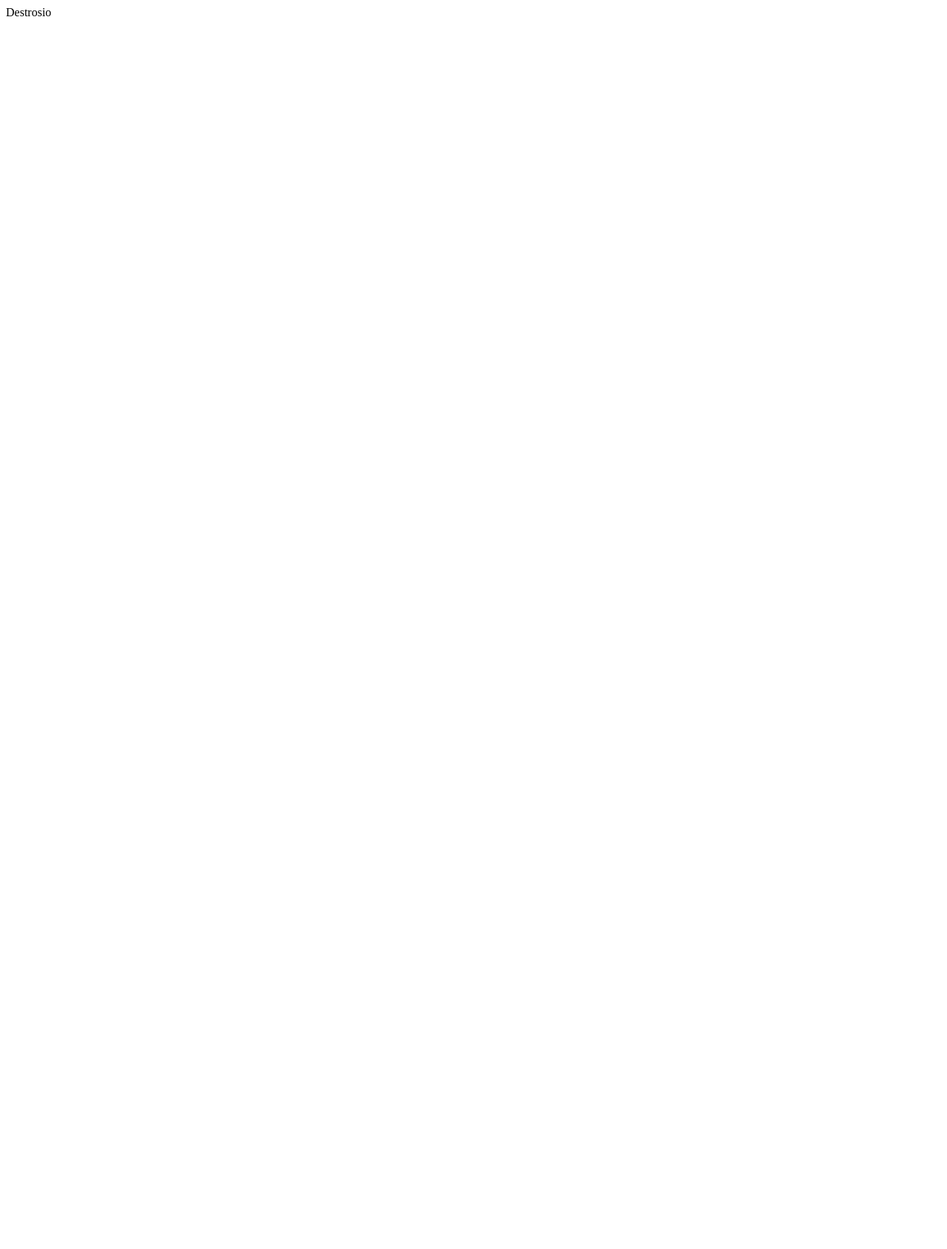
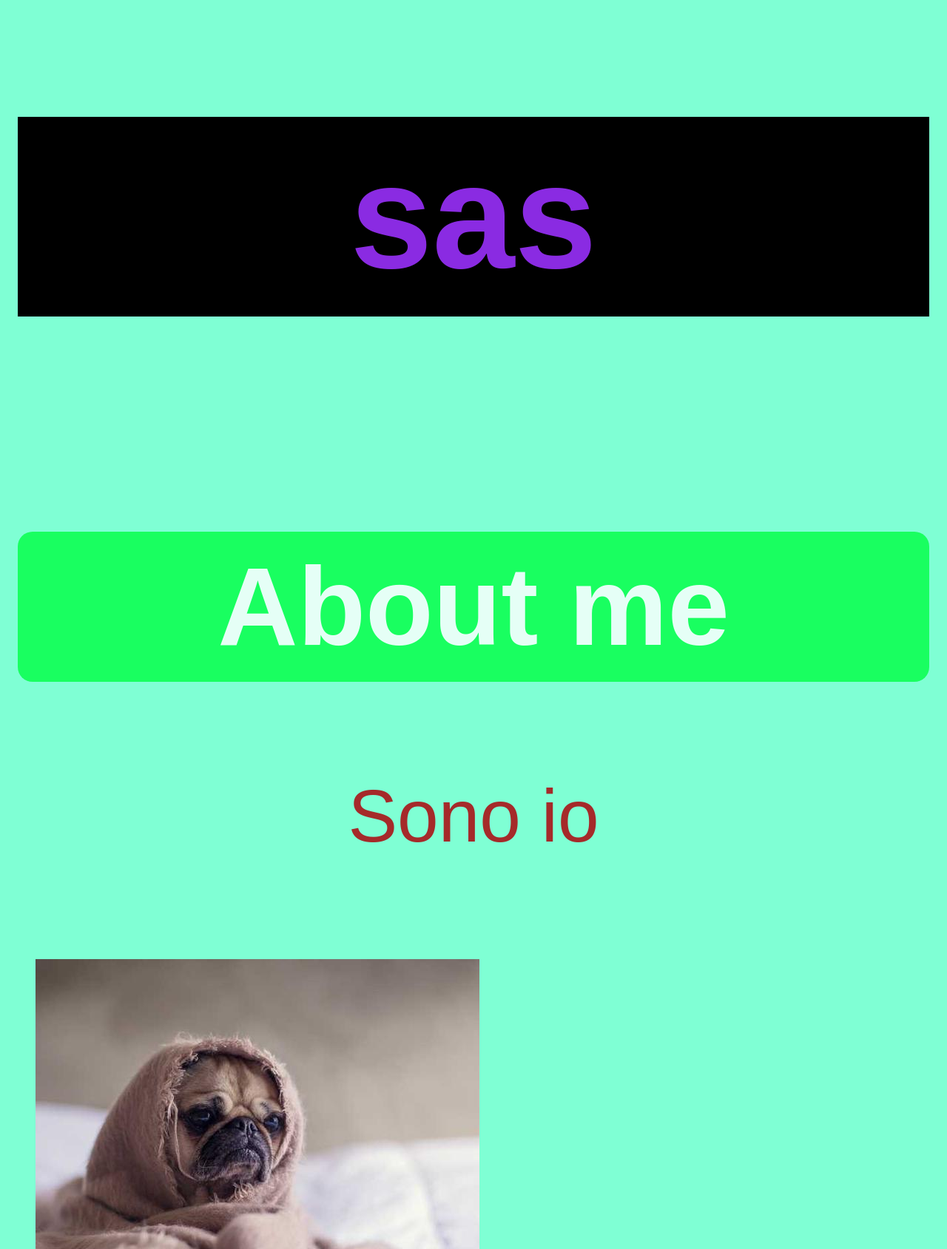
Before and after one commit to FedericoRinaldiISIA/MD, a plain HTML site: page index.html in a window 1280 px wide. Shown: the top 1689 px of the page at 74% size. Before the commit the page ends 800 px from the top, so only its background shows below. Drawn offline with Linux system fonts and the light colour scheme.

Commit message:
LEZIONE 2 HTML CSS

```diff
--- /dev/null
+++ b/Vendor/reset.css
@@ -0,0 +1,54 @@
+/* 1. Use a more-intuitive box-sizing model */
+*, *::before, *::after {
+  box-sizing: border-box;
+}
+
+/* 2. Remove default margin */
+* {
+  margin: 0;
+}
+
+/* 3. Enable keyword animations */
+@media (prefers-reduced-motion: no-preference) {
+  html {
+    interpolate-size: allow-keywords;
+  }
+}
+
+body {
+  /* 4. Add accessible line-height */
+  line-height: 1.5;
+  /* 5. Improve text rendering */
+  -webkit-font-smoothing: antialiased;
+}
+
+/* 6. Improve media defaults */
+img, picture, video, canvas, svg {
+  display: block;
+  max-width: 100%;
+}
+
+/* 7. Inherit fonts for form controls */
+input, button, textarea, select {
+  font: inherit;
+}
+
+/* 8. Avoid text overflows */
+p, h1, h2, h3, h4, h5, h6 {
+  overflow-wrap: break-word;
+}
+
+/* 9. Improve line wrapping */
+p {
+  text-wrap: pretty;
+}
+h1, h2, h3, h4, h5, h6 {
+  text-wrap: balance;
+}
+
+/*
+  10. Create a root stacking context
+*/
+#root, #__next {
+  isolation: isolate;
+}
--- a/index.html
+++ b/index.html
@@ -1,11 +1,48 @@
 <!DOCTYPE html>
-<html lang="it"></html>
+<html lang="it">
+
+</html>
+
 <head>
     <meta charset="utf-8">
     <meta name="viewport" content="width=device-width, inital-scale">
     <title>Nome scheda</title>
+    <link rel="icon" href="Vendor/">
+    <link rel="stylesheet" href="style.css">
 </head>
+
 <body>
-        Destrosio
+    <div id="works" class="section">
+        <h1>sas</h1>
+    </div>
+    <div id="works" class="section">
+        <h2>About me</h2>
+        <p>Sono io</p>
+    </div>
+
+    <div class="gallery">
+        <figure>
+            <img src="images/1062-600x600.jpg" alt="Immagine 1" title="un cane">
+            <figcaption>un cane</figcaption>
+        </figure>
+
+                <figure>
+            <img src="images/168-600x600.jpg" alt="Immagine 1" title="i sassi">
+            <figcaption>i sassi</figcaption>
+        </figure>
+
+                <figure>
+            <img src="images/536-600x600.jpg" alt="Immagine 1" title="allagata">
+            <figcaption>allagata</figcaption>
+        </figure>
+
+                <figure>
+            <img src="images/676-600x600.jpg" alt="Immagine 1" title="sorta di montagna">
+            <figcaption>sorta di montagna</figcaption>
+        </figure>
+    </div>
+
+
 </body>
+
 </html>
--- /dev/null
+++ b/style.css
@@ -0,0 +1,62 @@
+body {
+    font-size: 100px;
+    color: blueviolet;
+    background-color: aquamarine;
+    font-family: Arial, Helvetica, sans-serif;
+
+
+}
+
+h1 {
+    background-color: rgb(0, 0, 0);
+    padding: 20px;
+    text-align: center;
+    box-shadow: inset;
+}
+
+h2 {
+    color: white;
+    text-align: center;
+    background-color: rgb(0, 255, 68);
+    padding: 15px;
+    border-radius: 20px;
+    opacity: calc(80%);
+}
+
+p {
+    font-size: 100px;
+    color: brown;
+    text-align: center;
+    margin: 20px;
+}
+
+.section {
+    padding: 16px;
+    padding: 16px 16px;
+    padding: 16px 16px 16px 16px;
+}
+
+.gallery {
+    display: flex;
+    flex-direction: column;
+    flex-wrap: wrap;
+    justify-content: space-between;
+}
+
+/* X-Small devices (portrait phones, less than 576px)
+/* No media query for `xs` since this is the default in Bootstrap
+
+/* Small devices (landscape phones, 576px and up)
+@media (min-width: 576px) { ... }
+
+/* Medium devices (tablets, 768px and up)
+@media (min-width: 768px) { ... }
+
+/* Large devices (desktops, 992px and up)
+@media (min-width: 992px) { ... }
+
+/* X-Large devices (large desktops, 1200px and up)
+@media (min-width: 1200px) { ... }
+
+/* XX-Large devices (larger desktops, 1400px and up)
+@media (min-width: 1400px) { ... }
```
Also changed, not shown: images/1062-600x600.jpg (added), images/168-600x600.jpg (added), images/536-600x600.jpg (added), images/676-600x600.jpg (added), images/984-600x600.jpg (added). Lines whose indentation alone changed are shown as unchanged.
